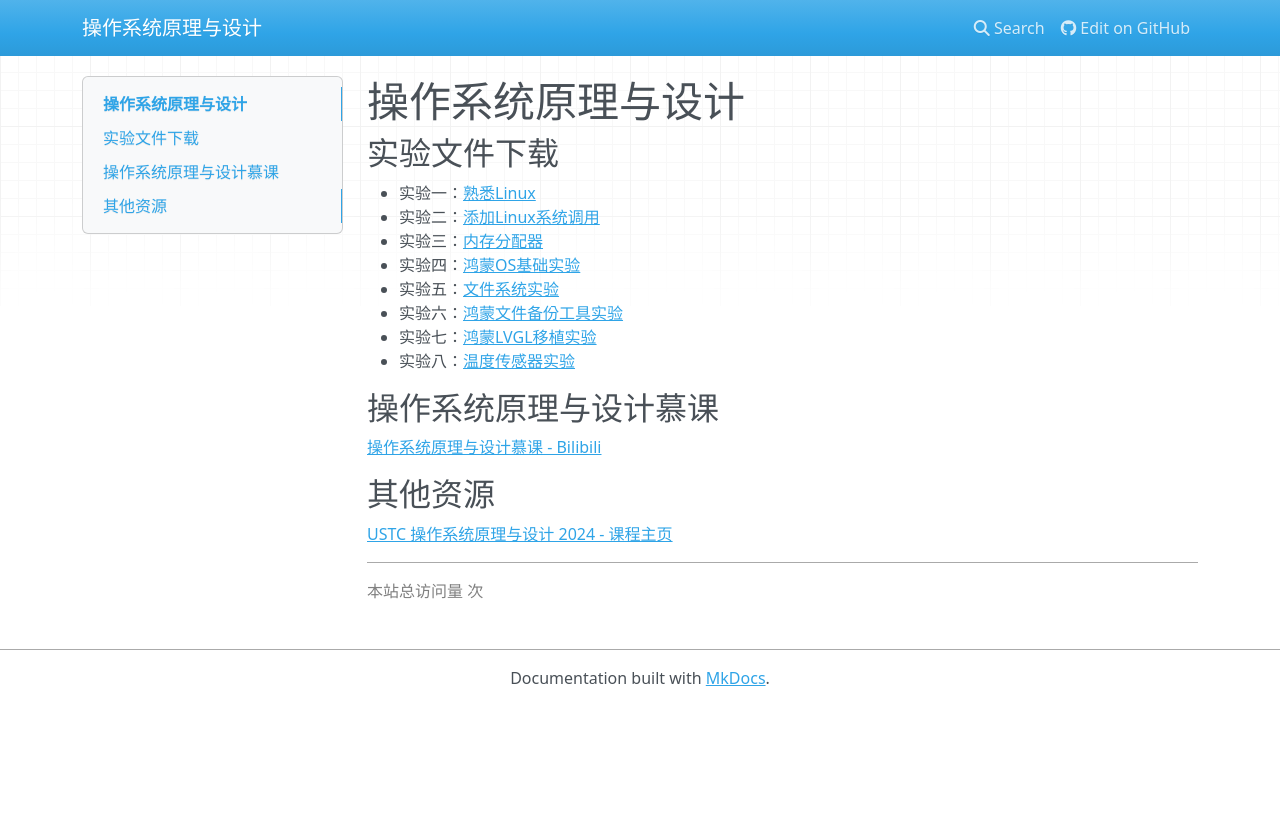
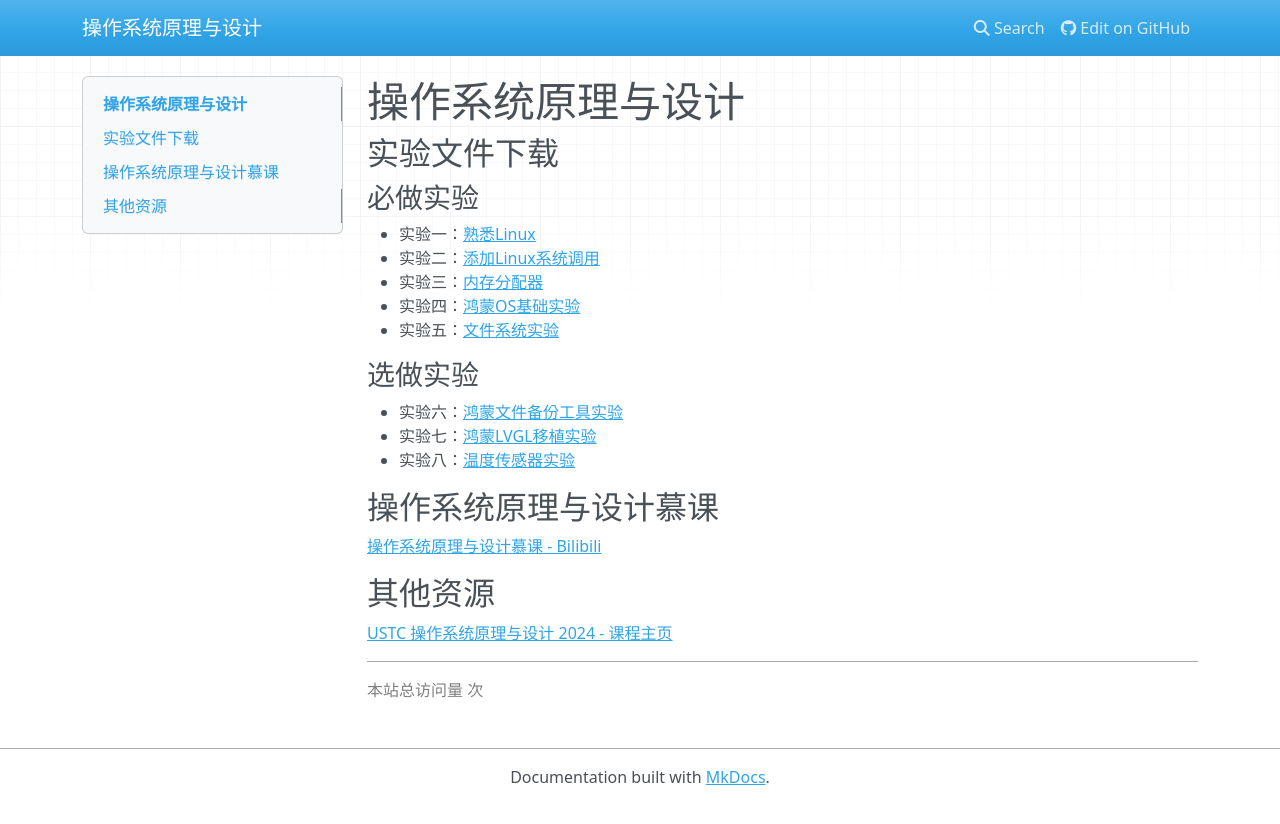
Before and after one commit to USTC-OS-Lab/USTC-OS-Lab.github.io, an MkDocs documentation site: the page built from docs/index.md, in a window 1280 px wide. Shown: the top 824 px of the page. Built offline with MkDocs 1.6.1, drawn with Linux system fonts in a browser that asks for light colours; nearby versions of some CDN libraries; comment, search, counter and statistics services are not loaded.

Commit message:
classify lab

```diff
--- a/docs/index.md
+++ b/docs/index.md
@@ -7,11 +7,14 @@
 
 ## 实验文件下载
 
+### 必做实验
 - 实验一：[熟悉Linux](lab/lab1.md)
 - 实验二：[添加Linux系统调用](lab/lab2.md)
 - 实验三：[内存分配器](lab/lab3.md)
 - 实验四：[鸿蒙OS基础实验](lab/lab4.md)
 - 实验五：[文件系统实验](lab/lab5.md)
+
+### 选做实验
 - 实验六：[鸿蒙文件备份工具实验](lab/lab6.md)
 - 实验七：[鸿蒙LVGL移植实验](lab/lab7.md)
 - 实验八：[温度传感器实验](lab/lab8.md)
```
